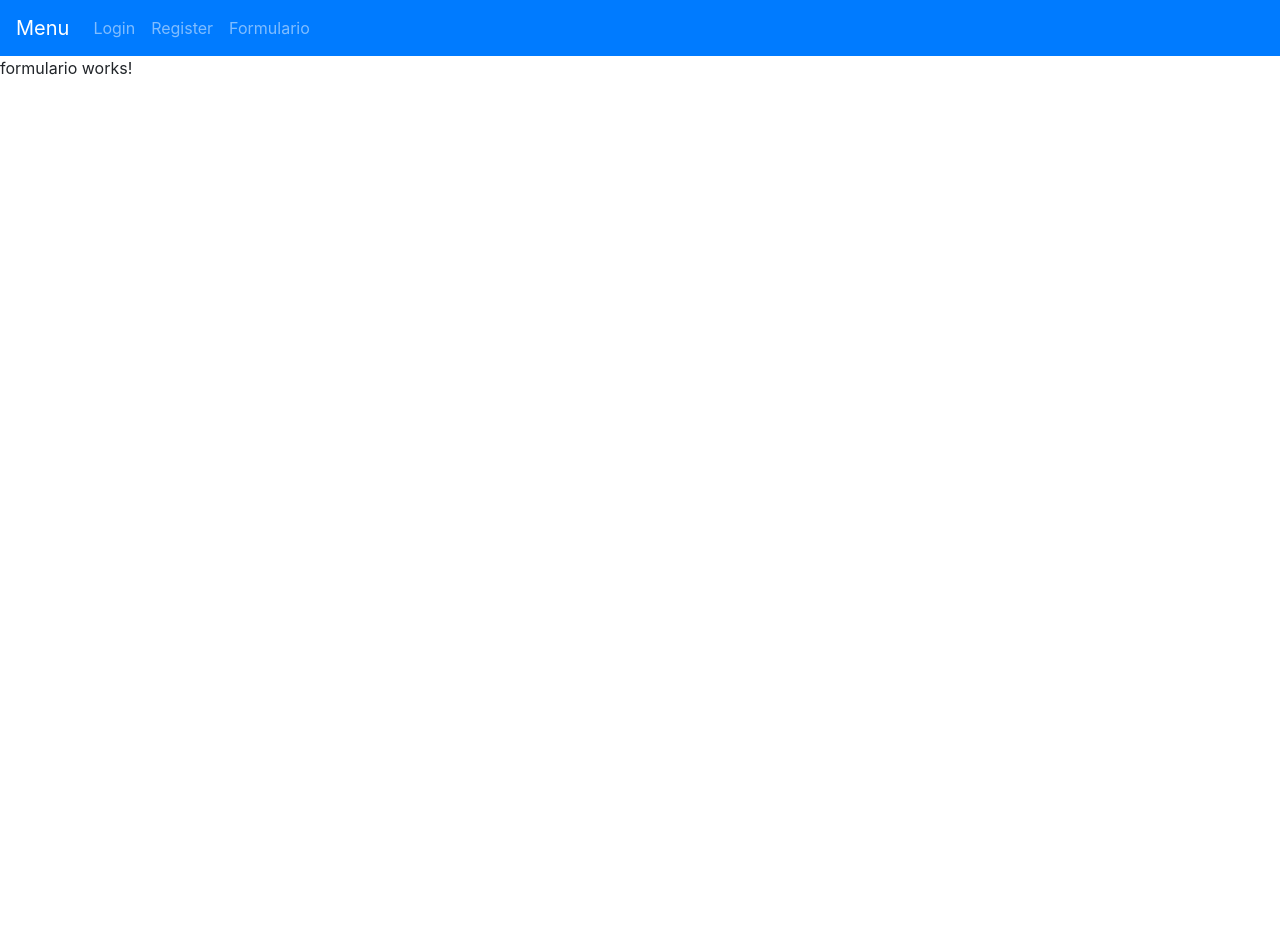
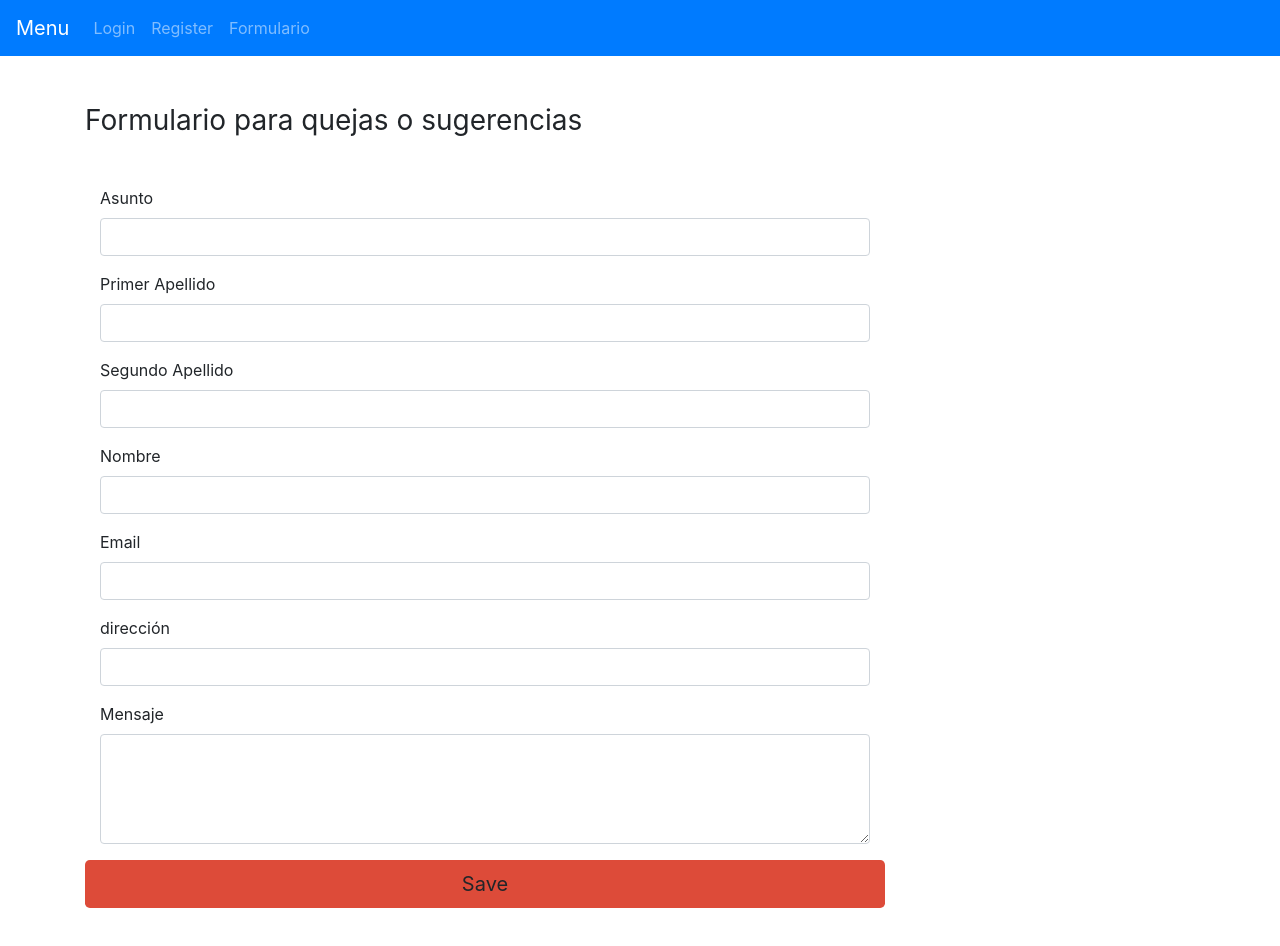
Before and after one commit to UlisesHdzHdz/Front, an Angular app: page /formulario in a window 1280 px wide. Shown: the top 946 px of the page. Before the commit the page ends 800 px from the top, so only its background shows below. Built offline with nearby package versions, Linux system fonts and the light colour scheme.

Commit message:
Formulario  integration design

```diff
--- a/src/app/formulario/formulario.component.html
+++ b/src/app/formulario/formulario.component.html
@@ -1 +1,67 @@
-<p>formulario works!</p>
+<br>
+<br>
+<div class="container mx-auto ">
+
+    <h1 class="h3 mb-15 font-weight-normal">Formulario para quejas o sugerencias</h1>
+
+    <div class="" style="width: 800px; height: 50px;">
+
+        <div class="">
+
+            <div class="col-md-12 mt-5">
+
+                <form>
+                    <div class="form-group">
+                        <label>Asunto</label>
+                        <input type="text" formControlName="nya" class="form-control" />
+
+                    </div>
+
+                    <div class="form-group">
+                        <label>Primer Apellido</label>
+                        <input type="text" formControlName="nya" class="form-control" />
+
+                    </div>
+
+                    <div class="form-group">
+                        <label>Segundo Apellido</label>
+                        <input type="text" formControlName="nya" class="form-control" />
+
+                    </div>
+
+                    <div class="form-group">
+                        <label>Nombre </label>
+                        <input type="text" formControlName="nya" class="form-control" />
+
+                    </div>
+
+                    <div class="form-group">
+                        <label>Email</label>
+                        <input type="text" formControlName="email" class="form-control" />
+
+                    </div>
+
+                    <div class="form-group">
+                        <label>dirección</label>
+                        <input type="text" formControlName="nya" class="form-control" />
+
+                    </div>
+
+                    <div class="form-group">
+                        <label for="mensaje">Mensaje</label>
+                        <textarea class="form-control" formControlName="mensaje" rows="4"></textarea>
+
+                    </div>
+
+
+                </form>
+
+            </div>
+
+            <button type="submit" class="btn btn-lg  btn-block" style="background: #dd4b39;">Save</button>
+
+        </div>
+<br><br>
+    </div>
+
+</div>
```
Also changed, not shown: 1 other file (tests, documents, lock files or other folders).
